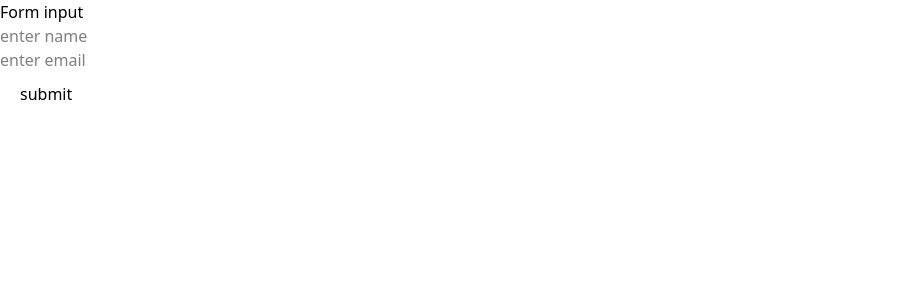
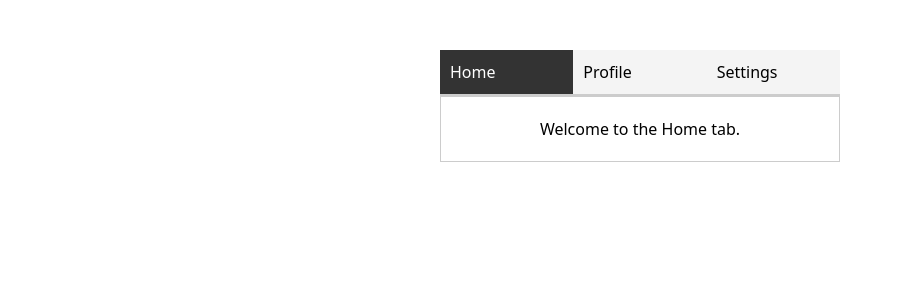
Before and after one commit to vyasan-6-6/REACT-PRACTICALS, a React (Vite) app: page / in a window 1280 px wide. Shown: the top 300 px of the page, without its empty margins (0-902 px from the left). Built offline with nearby package versions, Linux system fonts and the light colour scheme.

Commit message:
simple tab components setup

```diff
--- a/src/App.jsx
+++ b/src/App.jsx
@@ -1,10 +1,11 @@
-import FormValidation from "./components/FormValidation"
+import Tabs from "./components/Tabs"
+
 
 
 const App = () => {
   return (
    <>
-   <FormValidation/>
+   <Tabs />
    </>
 
   )
--- /dev/null
+++ b/src/components/Tabs.jsx
@@ -0,0 +1,36 @@
+import { useState } from "react";
+
+
+const Tabs = () => {
+
+  const [activeTab,setActiveTab] = useState(0);
+
+  const tabs = [
+    {
+      label: "Home",
+      content: "Welcome to the Home tab.",
+    },
+    {
+      label: "Profile",
+      content: "This is your Profile information.",
+    },
+    {
+      label: "Settings",
+      content: "Adjust your Settings here.",
+    },
+  ];
+  return (
+     <div className="w-100 mt-12.5 mx-auto">
+      <div style={{display:"flex",borderBottom:"2px solid #ccc"}}>
+        {tabs.map((tab,index)=>(
+          <div key={index} onClick={()=>setActiveTab(index)}
+          style={{background:activeTab === index ?"#333" :"#f4f4f4" , color:activeTab===index ? "#fff":"#000",padding:"10px",flex:1,border:"none",cursor:"pointer"}}
+          >{tab.label}</div>
+        ))}
+      </div>
+        <div style={{padding:"20px",border:"1px solid #ccc",textAlign:'center'}}>{tabs[activeTab].content}</div>
+     </div>
+   )
+ }
+
+ export default Tabs
```
